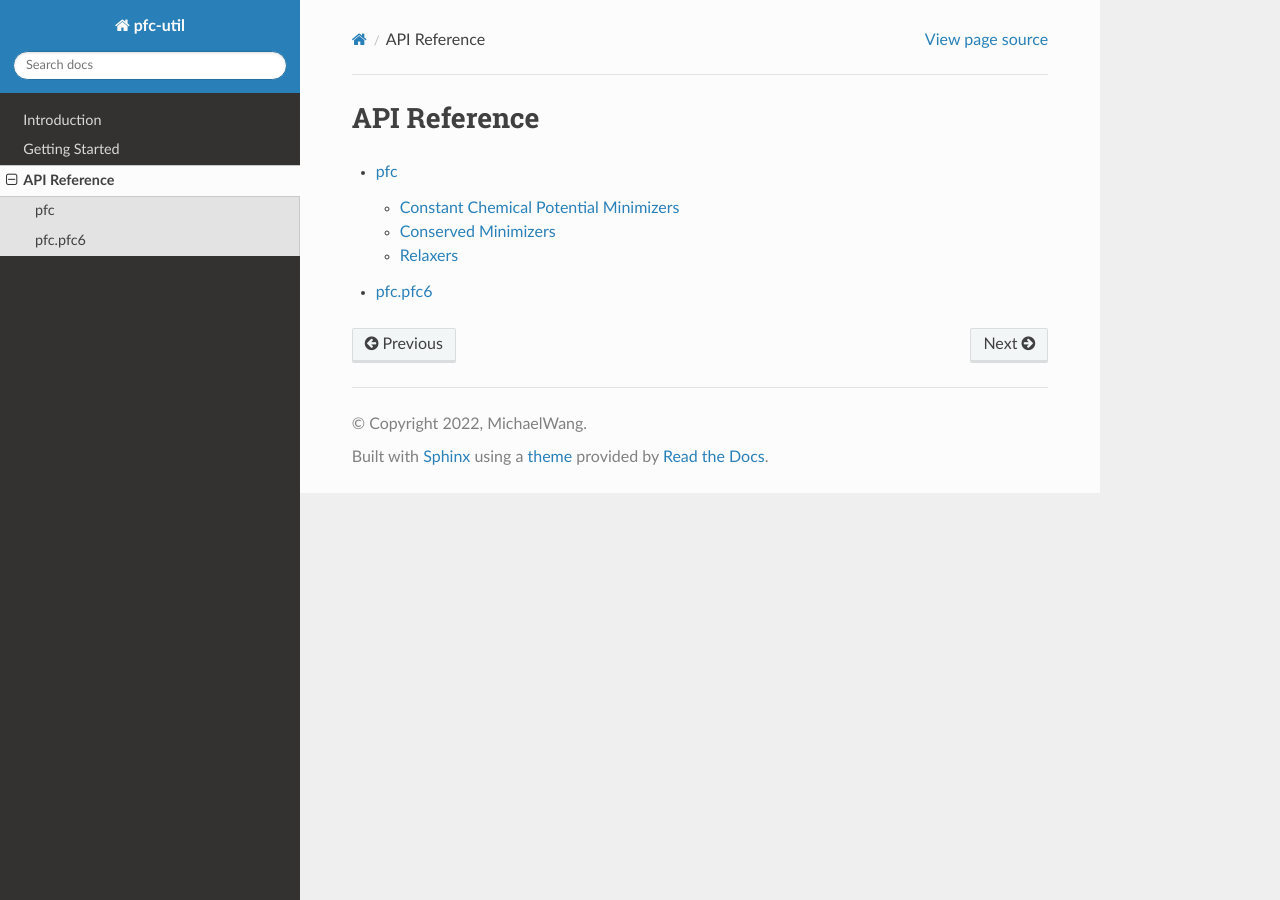
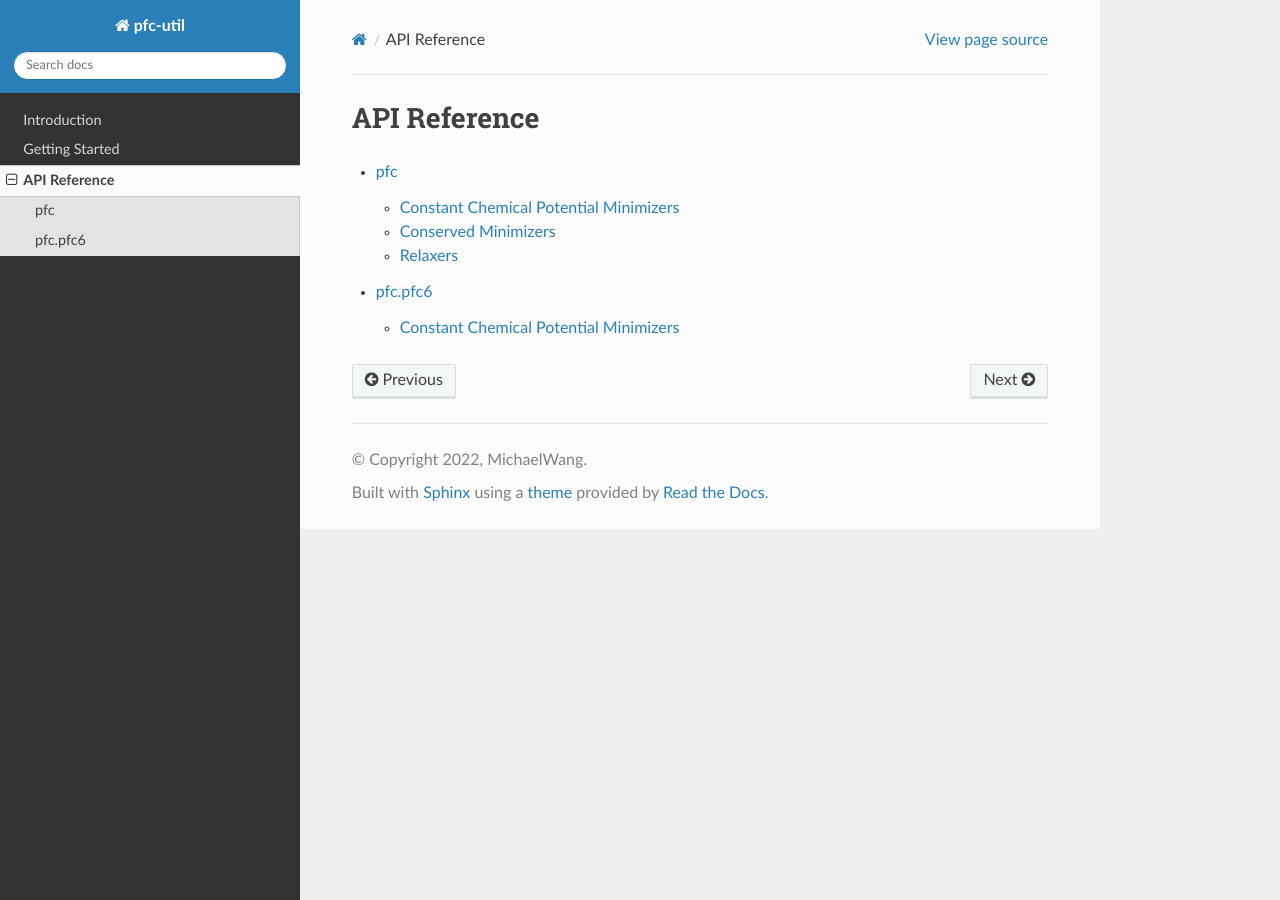
Before and after one commit to michael-960/pfc_util, a Sphinx documentation site: the page built from docs/source/api.rst, in a window 1280 px wide. Built offline with Sphinx 7.4.7 and the Read the Docs theme 2.0.0, drawn with Linux system fonts in a browser that asks for light colours; pages that are not in the unit, such as notebooks, are missing from menus.

Commit message:
pfc6 doc

```diff
--- a/docs/source/api/pfc.pfc6.rst
+++ b/docs/source/api/pfc.pfc6.rst
@@ -3,3 +3,7 @@
 
 .. toctree::
     :maxdepth: 2
+
+    pfc6/mu
+    pfc6/conserved
+    pfc6/relax
--- /dev/null
+++ b/docs/source/api/pfc6/mu.rst
@@ -0,0 +1,6 @@
+Constant Chemical Potential Minimizers
+=======================================
+
+.. autoclass:: pfc_util.pfc6.ConstantMuMinimizer
+   :members:
+   :inherited-members:
```
